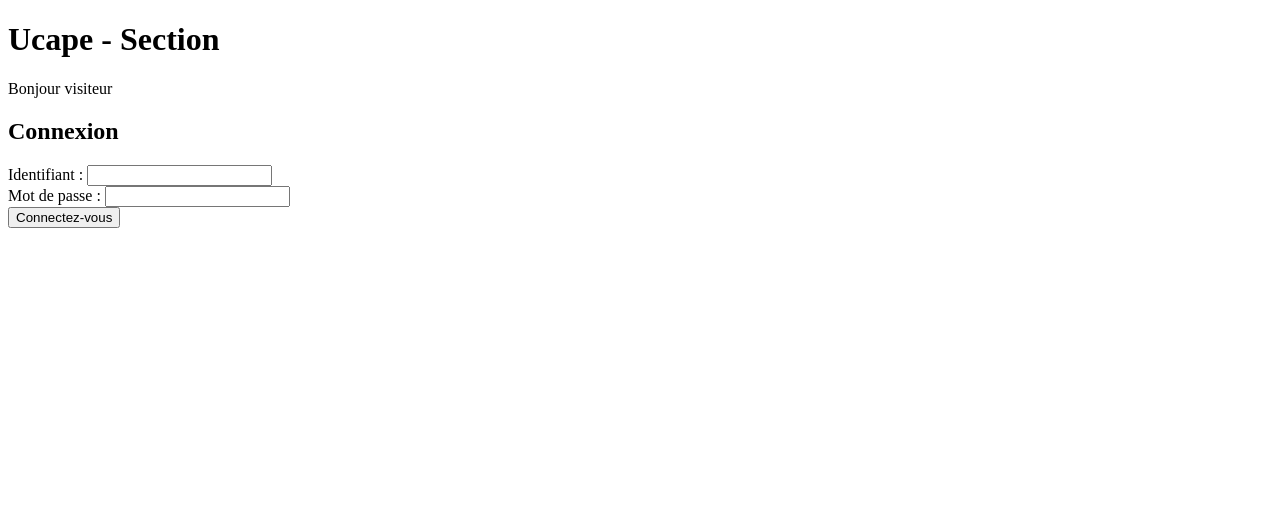
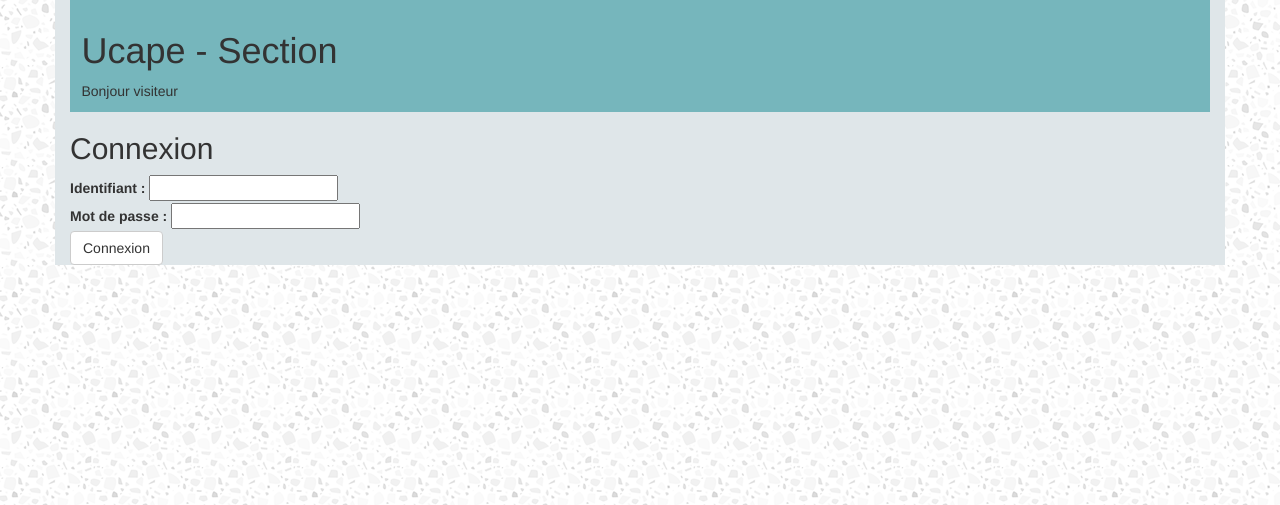
Before and after one commit to Lbedouet/Projet-Ucapes, a PHP site: page / in a window 1280 px wide. Shown: the top 505 px of the page. Run offline with PHP 8.4, Linux system fonts and the light colour scheme.

Commit message:
ajout d'une branche pour la v1

```diff
--- a/css/style.css
+++ b/css/style.css
@@ -0,0 +1,12 @@
+body{
+    background: url('../img/light-grey-terrazzo.png'); /* Background pattern from Toptal Subtle Patterns */
+}
+.container{
+    background-color: #dfe6e9;
+}
+header{
+    background-color: #76B6BC;
+    width:100%;
+    padding: 1%;
+    margin:none;
+}
--- a/includes/footer.php
+++ b/includes/footer.php
@@ -1,3 +1,4 @@
+</div>
 </body>
 
 </html>
--- a/includes/header.php
+++ b/includes/header.php
@@ -5,13 +5,20 @@
     <meta charset="utf-8">
     <meta name="viewport" content="width=device-width, initial-scale=1">
 
-    <link rel="stylesheet" href="../css/style.css">
+    <link rel="stylesheet" href="css/bootstrap.css">
+    <script type="text/javascript" src="js/bootstrap.min.js"></script>
+
+    <script type="text/javascript" src="js/jquery.min.js"></script>
+
+    <script type="text/javascript" src="js/scripts.js"></script>
+    <link rel="stylesheet" href="css/style.css">
     <title>Projet Ucape</title>
 
     <!-- mettre si compte admin ou compte éléve dans le header -->
 </head>
 
 <body>
+    <div class="container">
     <header>
         <h1>Ucape - Section</h1>
 
--- a/index.php
+++ b/index.php
@@ -21,7 +21,7 @@ require_once 'includes/header.php' ;
         </div>
 
         <div>
-            <button type="submit" name="connexion">Connectez-vous</button>
+            <button class="btn btn-default" type="submit" name="connexion">Connexion</button>
         </div>
     </form>
 
@@ -29,6 +29,7 @@ require_once 'includes/header.php' ;
     }
 ?>
 
+
 <?php
 require_once 'includes/footer.php' ;
 ?>
```
Also changed, not shown: login.php (deleted, +0 -31 lines), img/light-grey-terrazzo.png (added), js/scripts.js (added).
